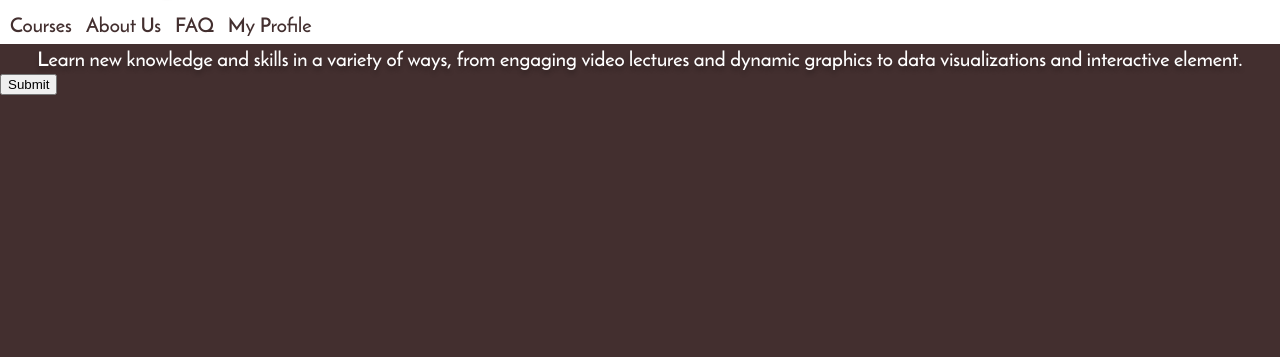
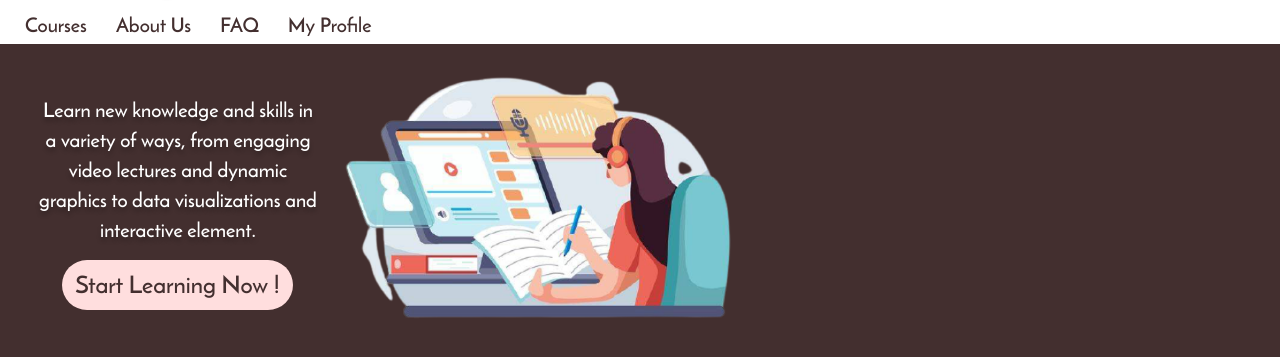
Before and after one commit to NadiaClarissaHermawan/StudieKuy-Online-Course, a PHP site: template view/index.php in a window 1280 px wide; the page is wider, and only the part inside the window is pictured. Shown: the part 69-426 px from the top of that part. Run offline with PHP 8.4, Linux system fonts and the light colour scheme; the template is opened without the code that fills it, so the values that code supplies are empty.

Commit message:
ganti style index page

```diff
--- a/view/index.php
+++ b/view/index.php
@@ -12,6 +12,9 @@
         data visualizations and interactive element.
     </div>
     <div>
-        <input type="submit" name="startLearningNow" id="tombolStart"
+        <button type="submit" id="tombolStartLearning"><div class="tulisanCoklat" style="font-size: 24px;">Start Learning Now !</div></button>
+    </div>
+    <div>
+        <img src="view/images/mainPage1.png" id="gambarIndex1"/>
     </div>
 </div>
--- a/view/layout/style/style.css
+++ b/view/layout/style/style.css
@@ -9,7 +9,7 @@ body {
 .header {
     background-color: #CB6F6F;
     display: block;
-    width: 100%;
+    width: 110%;
     height: 69px;
     left: 0px;
     top: 0px;
@@ -28,6 +28,7 @@ body {
 .menuNav {
     display: inline-block;
     padding: 5px;
+    padding-left: 20px;
     text-decoration-line: none;
     font-family: Reem Kufi;
     font-style: normal;
@@ -70,6 +71,17 @@ body {
     text-shadow: 0px 4px 4px rgba(0, 0, 0, 0.25);
 }
 
+.tulisanCoklat {
+    font-family: Reem Kufi;
+    font-style: normal;
+    font-weight: normal;
+    font-size: 20px;
+    line-height: 30px;
+    text-align: center;
+
+    color: #432F2F;
+}
+
 @font-face {
 	font-family: Calligraffitti;
 	src:url(fonts/Calligraffitti-Regular.ttf);
@@ -84,8 +96,6 @@ body {
 --------------------
  */
 
-<<<<<<< HEAD
-=======
 #learnNewKnowledge {
     position: absolute;
     width: 284px;
@@ -93,4 +103,23 @@ body {
     left: 36px;
     top: 164px;
 }
->>>>>>> 86d3d5f431696d7208d83be2f732ab25be9f81d3
+
+#tombolStartLearning {
+    position: absolute;
+    width: 231px;
+    height: 50px;
+    left: 62px;
+    top: 329px;
+
+    background: #FFDEDE;
+    border-radius: 30px;
+    border: none;
+}
+
+#gambarIndex1 {
+    position: absolute;
+    width: 441px;
+    height: 273px;
+    left: 318px;
+    top: 130px;
+}
```
